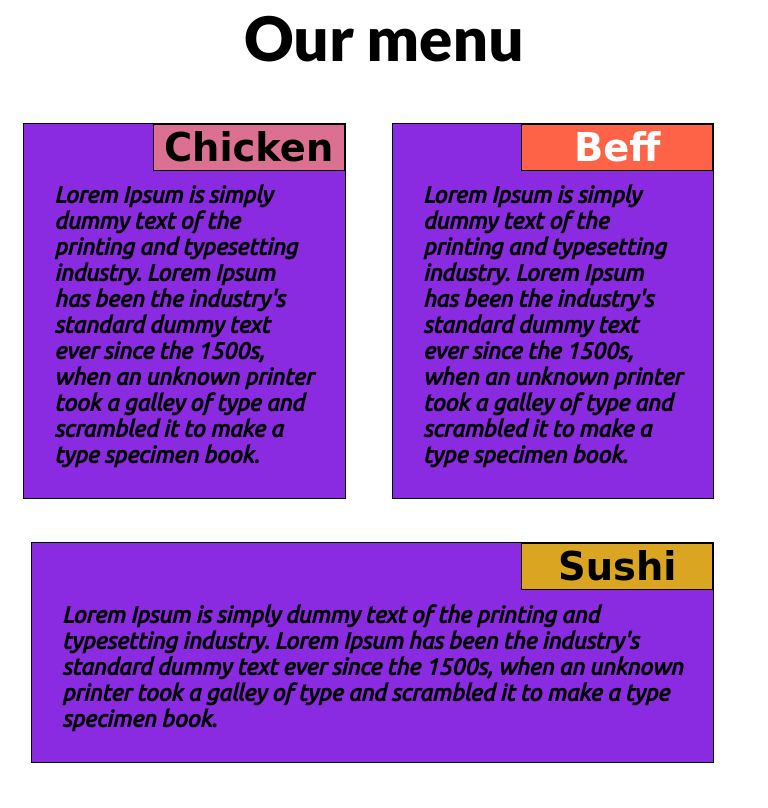
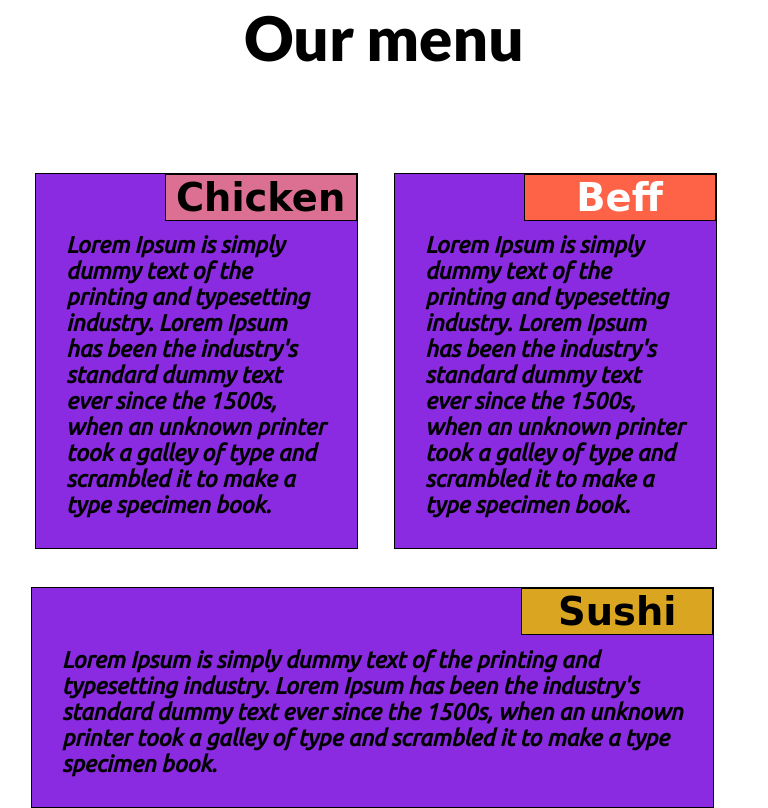
Before and after one commit to MelquiCarvalho/MelquiCarvalho.github.io, a plain HTML site: page index.html in a window 768 px wide. Drawn offline with Linux system fonts and the light colour scheme; a web font is replaced by a local one.

Commit message:
alterações no css do projeto - width

```diff
--- a/css/style.css
+++ b/css/style.css
@@ -101,7 +101,9 @@ section{
 @media (min-width:768px) and (max-width:991px) {
 
     #main > #section_1{
+        position: relative;
         top: 50px ;
+        left: 12px;
         float: left;
         margin: 3vw 3vw 3vw 3vw;
         width: 42vw;
@@ -109,9 +111,11 @@ section{
     }
 
     #main > #section_2{
+        position: relative;
         top: 50px ;
+        right:13px;
         float: left;
-        margin: 3vw 3vw 3vw 3vw;
+        margin: 3vw 3vw 3vw 5vw;
         width: 42vw;
 
     }
@@ -120,7 +124,7 @@ section{
         position: relative;
         clear: left;
         margin: 4vw 6vw 3vw 4vw;
-        top: 20px;
+        top: 65px;
         width: 89vw;
     }
 
```
